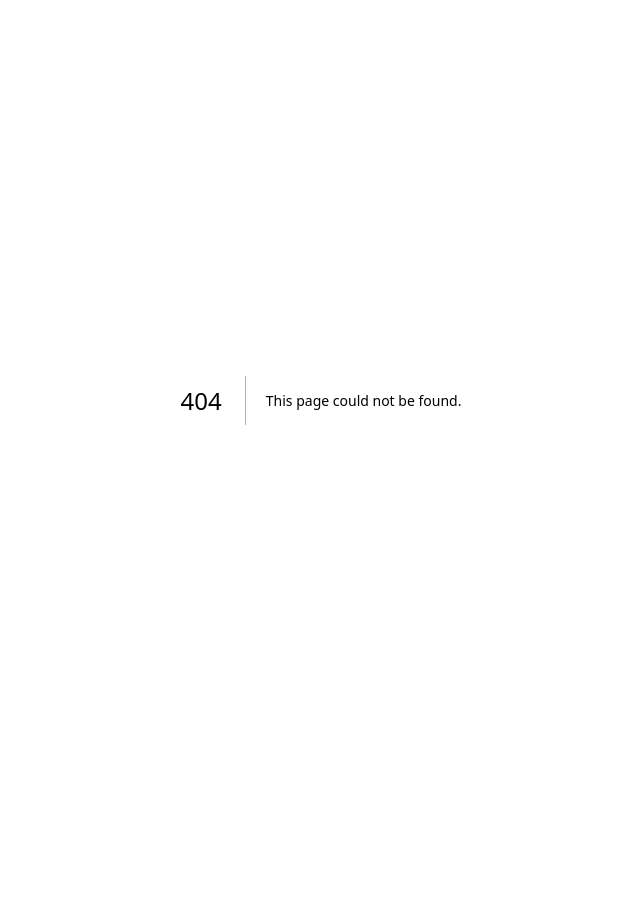
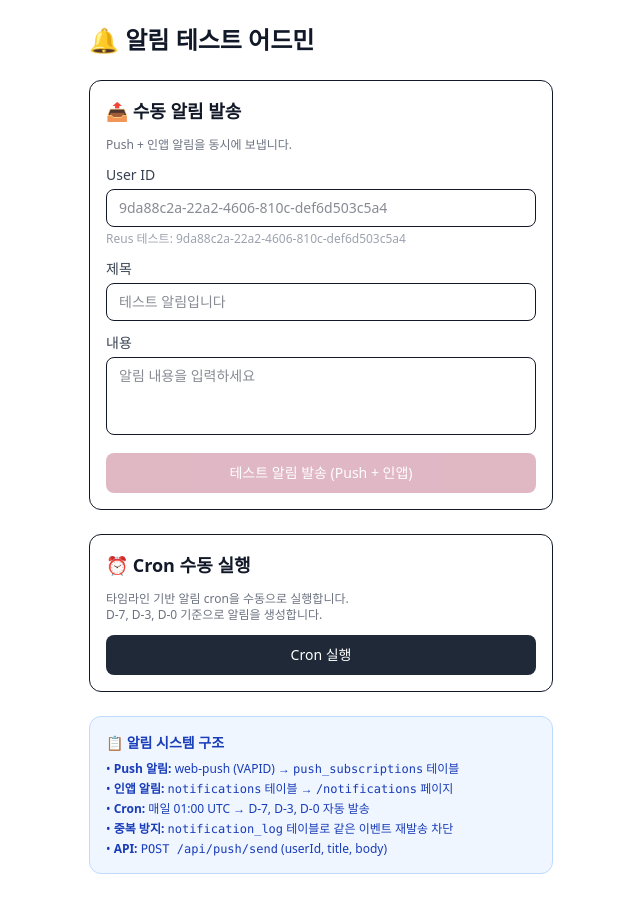
Before and after one commit to semicolon-devteam/proj-bebecare, a Next.js app: page /admin/notifications in a window 1280 px wide. Before the commit this address had no page. Shown: the whole page, without its empty margins (319-959 px from the left). Before the commit the page ends 800 px from the top, so only its background shows below. Built offline with nearby package versions, Linux system fonts and the light colour scheme; no server answers.

Commit message:
feat: 알림 테스트 어드민 페이지 (/admin/notifications)

```diff
--- /dev/null
+++ b/src/app/admin/notifications/page.tsx
@@ -0,0 +1,149 @@
+'use client';
+
+import { useState } from 'react';
+import { supabase } from '@/lib/supabase';
+
+export default function AdminNotificationsPage() {
+  const [userId, setUserId] = useState('');
+  const [title, setTitle] = useState('');
+  const [body, setBody] = useState('');
+  const [result, setResult] = useState<string | null>(null);
+  const [loading, setLoading] = useState(false);
+  const [cronResult, setCronResult] = useState<string | null>(null);
+  const [cronLoading, setCronLoading] = useState(false);
+
+  // Send test push + in-app notification
+  async function handleSendTest() {
+    if (!userId || !title) return;
+    setLoading(true);
+    setResult(null);
+    try {
+      // 1. In-app notification (direct DB insert)
+      const { error: inAppErr } = await supabase.from('notifications').insert({
+        user_id: userId,
+        title,
+        body: body || title,
+        category: 'test',
+        status: 'sent',
+      });
+
+      // 2. Push notification via API
+      const pushRes = await fetch('/api/push/send', {
+        method: 'POST',
+        headers: { 'Content-Type': 'application/json' },
+        body: JSON.stringify({ userId, title, body: body || title }),
+      });
+      const pushData = await pushRes.json();
+
+      setResult(
+        `✅ 인앱 알림: ${inAppErr ? `❌ ${inAppErr.message}` : '성공'}\n` +
+        `✅ 푸시 알림: ${pushData.error ? `❌ ${pushData.error}` : `성공 (${pushData.sent || 0}건)`}`
+      );
+    } catch (e) {
+      setResult(`❌ 에러: ${(e as Error).message}`);
+    }
+    setLoading(false);
+  }
+
+  // Trigger cron manually
+  async function handleTriggerCron() {
+    setCronLoading(true);
+    setCronResult(null);
+    try {
+      const res = await fetch('/api/cron/notifications', {
+        method: 'GET',
+        headers: { Authorization: `Bearer ${process.env.NEXT_PUBLIC_CRON_SECRET || 'test'}` },
+      });
+      const data = await res.json();
+      setCronResult(JSON.stringify(data, null, 2));
+    } catch (e) {
+      setCronResult(`❌ 에러: ${(e as Error).message}`);
+    }
+    setCronLoading(false);
+  }
+
+  return (
+    <div className="max-w-lg mx-auto p-6">
+      <h1 className="text-2xl font-bold mb-6">🔔 알림 테스트 어드민</h1>
+
+      {/* Manual Send */}
+      <div className="bg-white border rounded-xl p-4 mb-6">
+        <h2 className="text-lg font-semibold mb-3">📤 수동 알림 발송</h2>
+        <p className="text-xs text-gray-500 mb-3">Push + 인앱 알림을 동시에 보냅니다.</p>
+
+        <div className="space-y-3">
+          <div>
+            <label className="block text-sm font-medium text-gray-700 mb-1">User ID</label>
+            <input
+              value={userId}
+              onChange={(e) => setUserId(e.target.value)}
+              placeholder="9da88c2a-22a2-4606-810c-def6d503c5a4"
+              className="w-full border rounded-lg px-3 py-2 text-sm"
+            />
+            <p className="text-xs text-gray-400 mt-1">Reus 테스트: 9da88c2a-22a2-4606-810c-def6d503c5a4</p>
+          </div>
+          <div>
+            <label className="block text-sm font-medium text-gray-700 mb-1">제목</label>
+            <input
+              value={title}
+              onChange={(e) => setTitle(e.target.value)}
+              placeholder="테스트 알림입니다"
+              className="w-full border rounded-lg px-3 py-2 text-sm"
+            />
+          </div>
+          <div>
+            <label className="block text-sm font-medium text-gray-700 mb-1">내용</label>
+            <textarea
+              value={body}
+              onChange={(e) => setBody(e.target.value)}
+              placeholder="알림 내용을 입력하세요"
+              rows={3}
+              className="w-full border rounded-lg px-3 py-2 text-sm resize-none"
+            />
+          </div>
+          <button
+            onClick={handleSendTest}
+            disabled={loading || !userId || !title}
+            className="w-full bg-dusty-rose text-white rounded-lg py-2.5 text-sm font-medium disabled:opacity-50"
+          >
+            {loading ? '발송 중...' : '테스트 알림 발송 (Push + 인앱)'}
+          </button>
+          {result && (
+            <pre className="text-xs bg-gray-50 rounded-lg p-3 whitespace-pre-wrap">{result}</pre>
+          )}
+        </div>
+      </div>
+
+      {/* Cron Trigger */}
+      <div className="bg-white border rounded-xl p-4 mb-6">
+        <h2 className="text-lg font-semibold mb-3">⏰ Cron 수동 실행</h2>
+        <p className="text-xs text-gray-500 mb-3">
+          타임라인 기반 알림 cron을 수동으로 실행합니다.<br />
+          D-7, D-3, D-0 기준으로 알림을 생성합니다.
+        </p>
+        <button
+          onClick={handleTriggerCron}
+          disabled={cronLoading}
+          className="w-full bg-gray-800 text-white rounded-lg py-2.5 text-sm font-medium disabled:opacity-50"
+        >
+          {cronLoading ? '실행 중...' : 'Cron 실행'}
+        </button>
+        {cronResult && (
+          <pre className="mt-3 text-xs bg-gray-50 rounded-lg p-3 whitespace-pre-wrap overflow-x-auto">{cronResult}</pre>
+        )}
+      </div>
+
+      {/* Info */}
+      <div className="bg-blue-50 border border-blue-200 rounded-xl p-4 text-sm text-blue-800">
+        <h3 className="font-semibold mb-2">📋 알림 시스템 구조</h3>
+        <ul className="space-y-1 text-xs">
+          <li>• <strong>Push 알림:</strong> web-push (VAPID) → <code>push_subscriptions</code> 테이블</li>
+          <li>• <strong>인앱 알림:</strong> <code>notifications</code> 테이블 → <code>/notifications</code> 페이지</li>
+          <li>• <strong>Cron:</strong> 매일 01:00 UTC → D-7, D-3, D-0 자동 발송</li>
+          <li>• <strong>중복 방지:</strong> <code>notification_log</code> 테이블로 같은 이벤트 재발송 차단</li>
+          <li>• <strong>API:</strong> <code>POST /api/push/send</code> (userId, title, body)</li>
+        </ul>
+      </div>
+    </div>
+  );
+}
```
